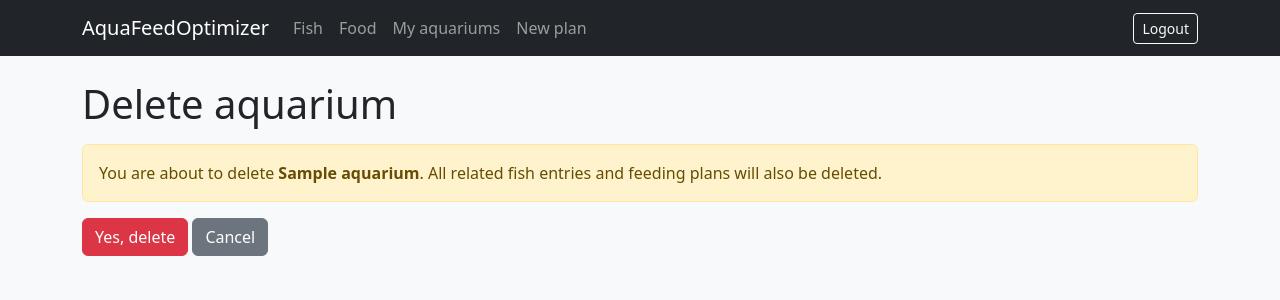
After one commit to UnrealLock/aquafeed-optimizer, a Django app: page /aquariums/1/delete/ in a window 1280 px wide. The commit adds this page. Shown: the top 300 px of the page. Run offline with Django 5.2, Linux system fonts and the light colour scheme; a user stored in the database is signed in; tables that the repository leaves empty hold one stand-in row (values such as "Sample post"); some libraries are stand-ins or nearby versions.

Commit message:
add back button from aquarium and add button delete aquarium

```diff
--- a/aquariums/urls.py
+++ b/aquariums/urls.py
@@ -7,4 +7,5 @@ urlpatterns = [
     path("", views.aquarium_list, name="list"),
     path("new/", views.aquarium_create, name="create"),
     path("<int:pk>/", views.aquarium_detail, name="detail"),
+    path("<int:pk>/delete/", views.aquarium_delete, name="delete"),
 ]
--- a/aquariums/views.py
+++ b/aquariums/views.py
@@ -5,6 +5,7 @@ from .forms import AquariumCreateForm
 from .forms import AquariumFishForm
 from fish.models import AquariumFish
 from django.db import transaction
+from django.contrib import messages
 
 @login_required
 def aquarium_list(request):
@@ -60,3 +61,15 @@ def aquarium_detail(request, pk):
         "aquariums/detail.html",
         {"aquarium": aquarium, "fish_list": fish_list, "form": form},
     )
+
+@login_required
+def aquarium_delete(request, pk: int):
+    aquarium = get_object_or_404(Aquarium, pk=pk, user=request.user)
+
+    if request.method == "POST":
+        aquarium_name = aquarium.name
+        aquarium.delete()
+        messages.success(request, f'Aquarium "{aquarium_name}" deleted.')
+        return redirect("aquariums:list")
+
+    return render(request, "aquariums/confirm_delete.html", {"aquarium": aquarium})
--- /dev/null
+++ b/templates/aquariums/confirm_delete.html
@@ -0,0 +1,17 @@
+{% extends "base.html" %}
+{% block title %}Delete aquarium{% endblock %}
+
+{% block content %}
+<h1 class="mb-3">Delete aquarium</h1>
+
+<div class="alert alert-warning">
+  You are about to delete <strong>{{ aquarium.name }}</strong>.
+  All related fish entries and feeding plans will also be deleted.
+</div>
+
+<form method="post">
+  {% csrf_token %}
+  <button class="btn btn-danger">Yes, delete</button>
+  <a class="btn btn-secondary" href="{% url 'aquariums:detail' aquarium.pk %}">Cancel</a>
+</form>
+{% endblock %}
```
Also changed, not shown: templates/aquariums/detail.html (+15 -1 lines).
